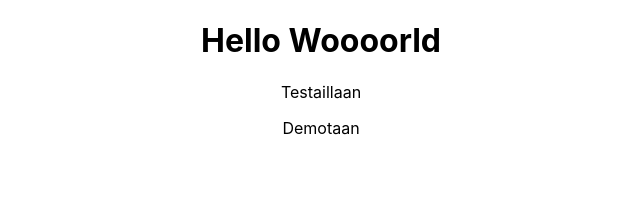
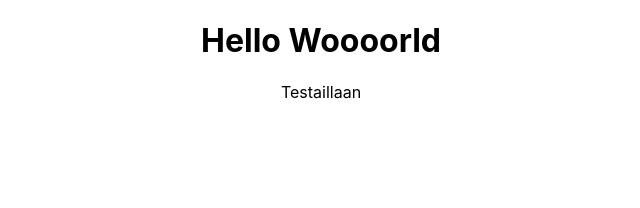
Before and after one commit to Tuskajussi/webappnewtest, a React (Create React App) app in the folder my-app/: page / in a window 1280 px wide. Shown: the top 208 px of the page, without its empty margins (319-959 px from the left). Built offline with nearby package versions, Linux system fonts and the light colour scheme.

Commit message:
Update App.js

```diff
--- a/my-app/src/App.js
+++ b/my-app/src/App.js
@@ -6,7 +6,6 @@ function App() {
     <div className="App">
         <h1>Hello Woooorld</h1>
         <p>Testaillaan</p>
-        <p>Demotaan</p>
     </div>
   );
 }
```
